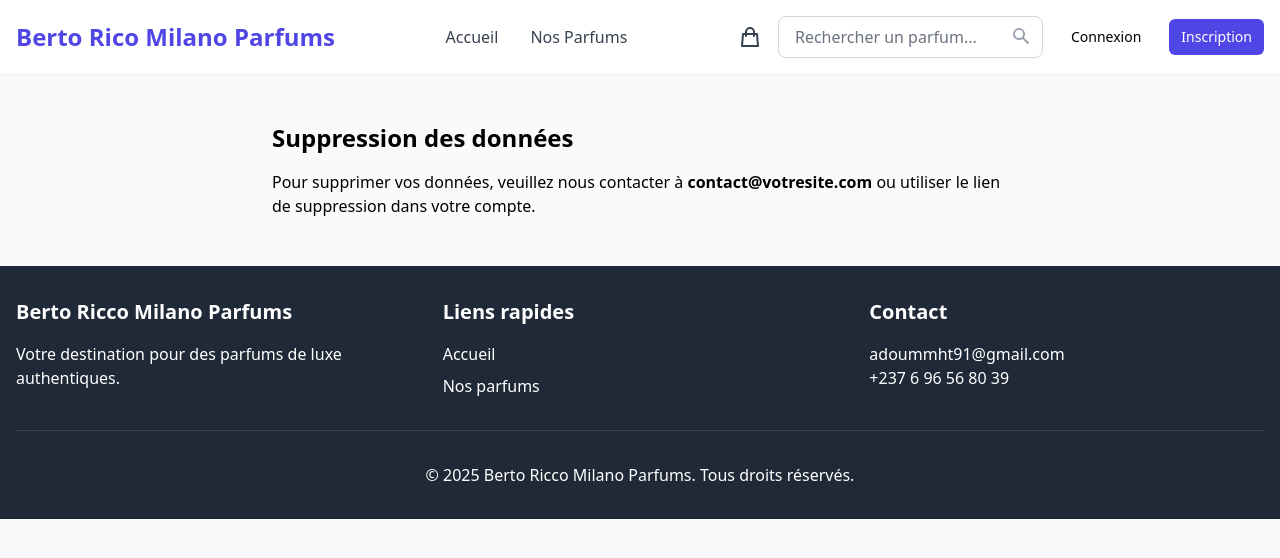
After one commit to azizbaba237/bertorm, a Django app: page /delete-data/ in a window 1280 px wide. The commit adds this page. Shown: the top 558 px of the page. Run offline with Django 5.2, Linux system fonts and the light colour scheme; some libraries are stand-ins or nearby versions.

Commit message:
ajout de la page de suppression

```diff
--- a/core/templates/core/auth/login.html
+++ b/core/templates/core/auth/login.html
@@ -1,5 +1,6 @@
 {% extends "core/auth/base_auth.html" %}
 {% load crispy_forms_tags %}
+{% load socialaccount %}
 
 {% block content %}
 <div class="min-h-screen bg-gray-50 flex flex-col justify-center py-12 sm:px-6 lg:px-8">
@@ -70,7 +71,7 @@
           </div>
 
           <div>
-            <a href="#" class="w-full inline-flex justify-center py-2 px-4 border border-gray-300 rounded-md shadow-sm bg-white text-sm font-medium text-gray-500 hover:bg-gray-50">
+            <a href="{% provider_login_url 'facebook' %}" class="w-full inline-flex justify-center py-2 px-4 border border-gray-300 rounded-md shadow-sm bg-white text-sm font-medium text-gray-500 hover:bg-gray-50">
               <span class="sr-only">Se connecter avec Facebook</span>
               <svg class="w-5 h-5" fill="currentColor" viewBox="0 0 20 20" aria-hidden="true">
                 <path fill-rule="evenodd" d="M20 10c0-5.523-4.477-10-10-10S0 4.477 0 10c0 4.991 3.657 9.128 8.438 9.878v-6.987h-2.54V10h2.54V7.797c0-2.506 1.492-3.89 3.777-3.89 1.094 0 2.238.195 2.238.195v2.46h-1.26c-1.243 0-1.63.771-1.63 1.562V10h2.773l-.443 2.89h-2.33v6.988C16.343 19.128 20 14.991 20 10z" clip-rule="evenodd" />
--- a/core/templates/core/auth/register.html
+++ b/core/templates/core/auth/register.html
@@ -1,5 +1,6 @@
 {% extends "core/auth/base_auth.html" %}
 {% load crispy_forms_tags %}
+{% load socialaccount %}
 
 {% block content %}
 <div class="min-h-screen bg-gray-50 flex flex-col justify-center py-12 sm:px-6 lg:px-8">
--- /dev/null
+++ b/core/templates/core/delete_data.html
@@ -0,0 +1,7 @@
+{% extends "base.html" %}
+{% block content %}
+<div class="max-w-3xl mx-auto p-4">
+  <h1 class="text-2xl font-bold mb-4">Suppression des données</h1>
+  <p>Pour supprimer vos données, veuillez nous contacter à <strong>contact@votresite.com</strong> ou utiliser le lien de suppression dans votre compte.</p>
+</div>
+{% endblock %}
--- a/core/urls.py
+++ b/core/urls.py
@@ -38,4 +38,5 @@ urlpatterns = [
     path('test-account_dasboard/', views.test_account_dasboard, name='test_account_dasboard'),
     path('password-reset/', auth_views.PasswordResetView.as_view(template_name='core/auth/password_reset.html'), name='password_reset'),
     path('privacy/', privacy_policy, name='privacy'),
+    path('delete-data/', views.delete_data, name='delete-data'),
 ]
--- a/core/views.py
+++ b/core/views.py
@@ -368,3 +368,7 @@ def custom_logout(request):
 # Politique de confidentialite
 def privacy_policy(request):
     return render(request, 'core/privacy.html')
+
+#pour supprimer les données
+def delete_data(request):
+    return render(request, 'core/delete_data.html')
```
